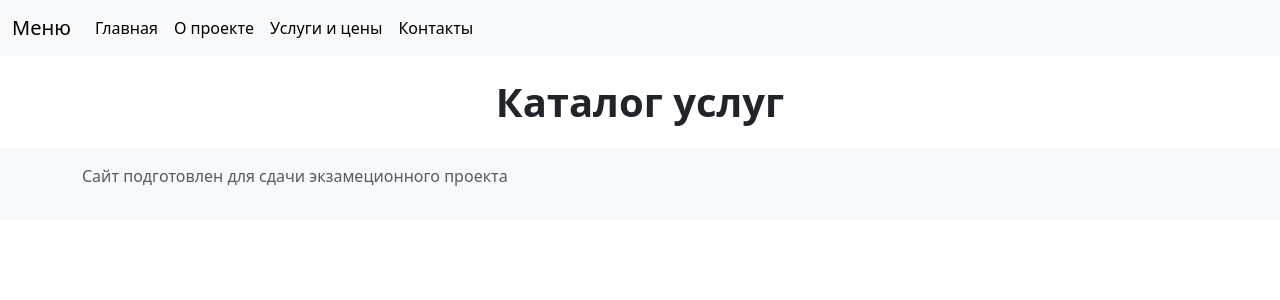
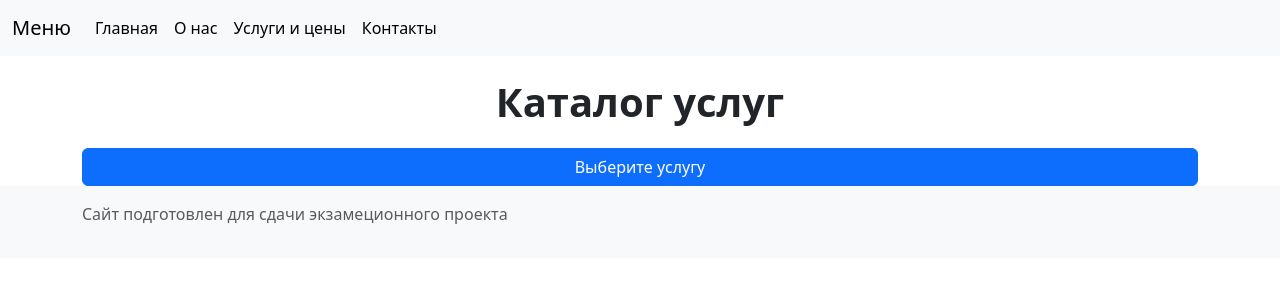
Before and after one commit to Maxoman13/ExamsProject, a Django app: page /works/catalog/ in a window 1280 px wide. Shown: the top 300 px of the page. Run offline with Django 4.2, Linux system fonts and the light colour scheme.

Commit message:
Кнопку перенаправления

```diff
--- a/works/templates/catalog.html
+++ b/works/templates/catalog.html
@@ -4,4 +4,7 @@
 
 {% block content %}
 <p class="text-center fs-1 fw-bold">Каталог услуг</p>
+<div class="d-grid gap-2">
+    <a href="{% url 'add_service' %}" class="btn btn-primary" type="button">Выберите услугу</a>
+</div>
 {% endblock%}
--- a/works/urls.py
+++ b/works/urls.py
@@ -4,6 +4,6 @@ from works import views
 
 urlpatterns = [
     path('catalog/', views.CatalogPage.as_view(), name='catalog'),
-    path('add_service/', views.AddServiceCreateView.as_view(), name='add_service'),
+    path('catalog/add_service/', views.AddServiceCreateView.as_view(), name='add_service'),
     path('thanks/', views.Thanks.as_view(), name='thanks'),
 ]
--- a/works/views.py
+++ b/works/views.py
@@ -10,7 +10,7 @@ info = {
         [{"title": "Главная",
           "url": "/",
           "url_name": "main_page"},
-         {"title": "О проекте",
+         {"title": "О нас",
           "url": "/about/",
           "url_name": "about"},
          {"title": "Услуги и цены",
```
